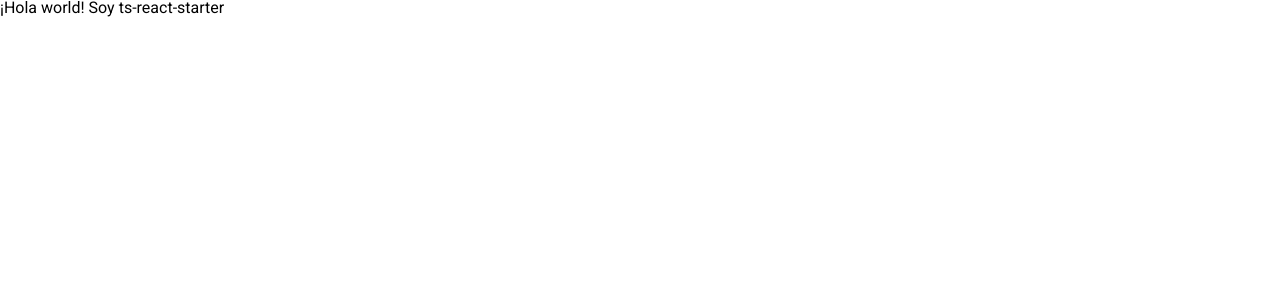
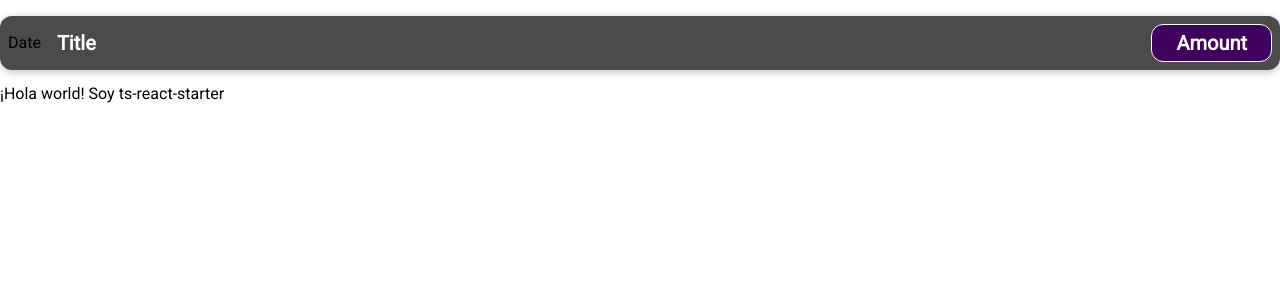
Before and after one commit to jrmileham/ts-react-starter, a React app: page / in a window 1280 px wide. Shown: the top 300 px of the page. Built offline with nearby package versions, Linux system fonts and the light colour scheme.

Commit message:
First component and some basic styling

```diff
--- a/src/App.tsx
+++ b/src/App.tsx
@@ -1,11 +1,12 @@
 import pkg from '@package';
-
+import ExpenseItem from '@App/expense/components/ExpenseItem';
 /**
  * Main function
  */
 function App(): JSX.Element {
   return (
     <div className="App">
+      <ExpenseItem />
       <p>¡Hola world! Soy {pkg.name}</p>
     </div>
   );
--- /dev/null
+++ b/src/expense/components/ExpenseItem.scss
@@ -0,0 +1,53 @@
+.expense-item {
+  display: flex;
+  justify-content: space-between;
+  align-items: center;
+  box-shadow: 0 2px 8px rgba(0, 0, 0, 0.25);
+  padding: 0.5rem;
+  margin: 1rem 0;
+  border-radius: 12px;
+  background-color: #4b4b4b;
+
+  &__description {
+    display: flex;
+    flex-direction: column;
+    gap: 1rem;
+    align-items: flex-end;
+    flex-flow: column-reverse;
+    justify-content: flex-start;
+    flex: 1;
+  }
+  & h2 {
+    // color: #3a3a3a;
+    font-size: 1rem;
+    flex: 1;
+    margin: 0 1rem;
+    color: white;
+  }
+  &__price {
+    font-size: 1rem;
+    font-weight: bold;
+    color: white;
+    background-color: #40005d;
+    border: 1px solid white;
+    padding: 0.5rem;
+    border-radius: 12px;
+  }
+  @media (min-width: 580px) {
+    &__description {
+      flex-direction: row;
+      align-items: center;
+      justify-content: flex-start;
+      flex: 1;
+    }
+
+    &__description h2 {
+      font-size: 1.25rem;
+    }
+
+    &__price {
+      font-size: 1.25rem;
+      padding: 0.5rem 1.5rem;
+    }
+  }
+}
--- /dev/null
+++ b/src/expense/components/ExpenseItem.tsx
@@ -0,0 +1,14 @@
+import './ExpenseItem.scss';
+
+function ExpenseItem(): JSX.Element {
+  return (
+    <div className="expense-item">
+      <div>Date</div>
+      <div className="expense-item__description">
+        <h2>Title</h2>
+        <div className="expense-item__price">Amount</div>
+      </div>
+    </div>
+  );
+}
+export default ExpenseItem;
```
